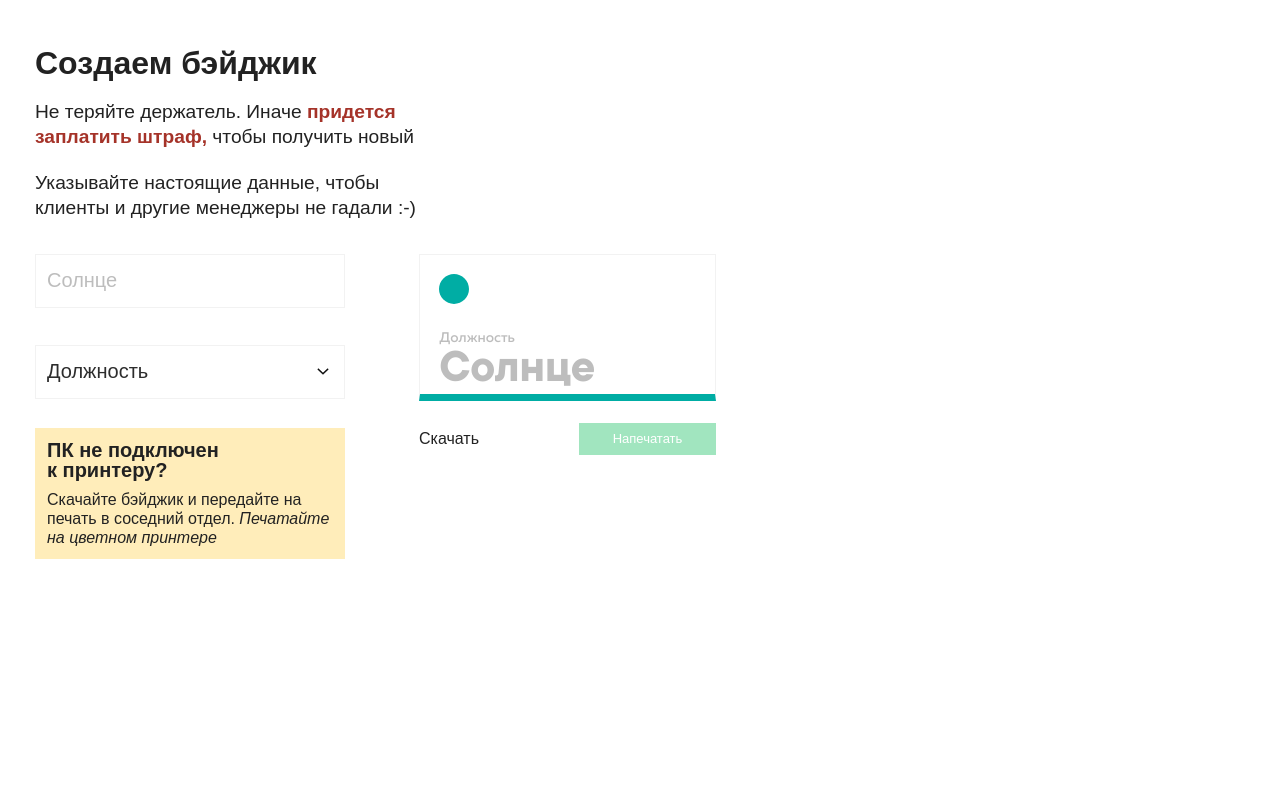
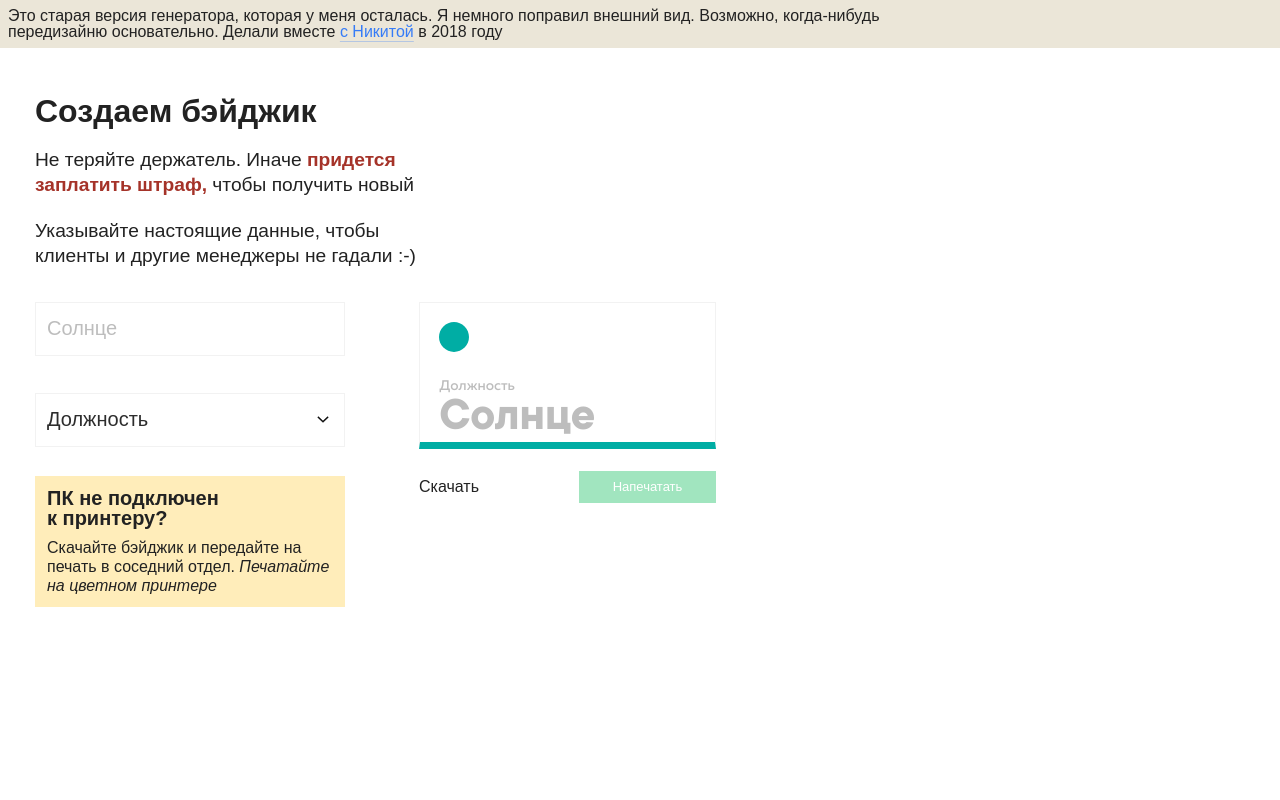
Before and after one commit to sekkeio/me, a PHP site: page /gen-bange/index.html in a window 1280 px wide. Run offline with PHP 8.4, Linux system fonts and the light colour scheme.

Commit message:
feat: add info about project

```diff
--- a/gen-bange/css/style.css
+++ b/gen-bange/css/style.css
@@ -8,7 +8,41 @@
   src: url("../font/TTCommons-Bold.ttf"); }
 
 :root {
+  --linkColorRGB: 54, 124, 247;
+  --keyColorRGB: 154, 51, 0;
   font: 16px/1.3 "IBM Plex Sans", sans-serif;
+}
+
+.archive_bagde_info {
+  padding: .5em;
+  background-color: rgb(235, 230, 216);
+}
+
+.archive_bagde_info p {
+  max-width: 960px;
+}
+
+a,
+a u {
+  color: rgb(var(--linkColorRGB));
+  text-decoration: underline;
+  text-decoration-color: rgb(var(--linkColorRGB), .3);
+  text-decoration-thickness: 1px;
+  text-underline-offset: .25rem;
+  text-decoration-skip: none;
+  text-decoration-skip-ink: none;
+  transition: color .2s;
+}
+
+a:hover,
+a:hover u {
+  color: rgb(var(--keyColorRGB));
+  text-decoration-color: rgb(var(--keyColorRGB), .3);
+}
+
+
+a:has(u) {
+  text-decoration: none;
 }
 
 button {
--- a/gen-bange/index.html
+++ b/gen-bange/index.html
@@ -10,6 +10,8 @@
     <link href="https://fonts.googleapis.com/css?family=Roboto&display=swap" rel="stylesheet">
 </head>
 <body>
+    <div class="archive_bagde_info"><p>Это старая версия генератора, которая у меня осталась. Я немного поправил внешний вид. Возможно, когда-нибудь передизайню основательно. Делали вместе <a href="https://t.me/itsnikolol">с Никитой</a> в 2018 году</p>
+    </div>
     <div class="badge-carcass">
          <div class="badge-carcass__header">
              <h1 class="badge__header_head">Создаем бэйджик</h1>
```
